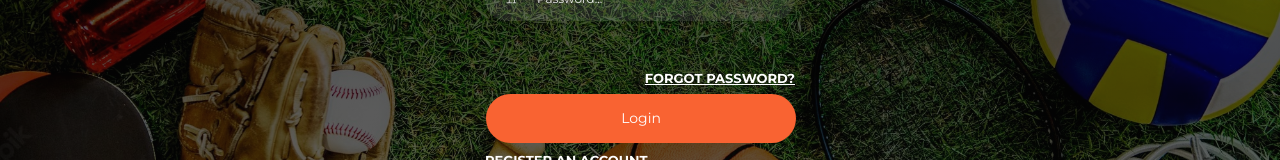
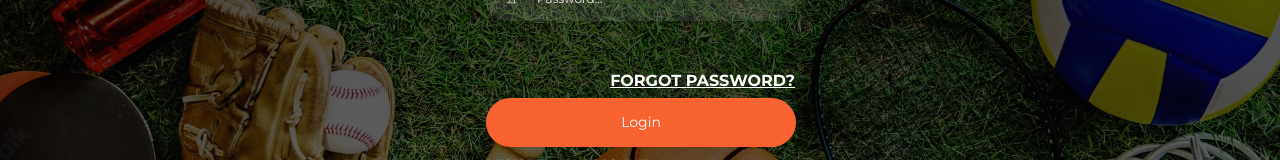
Before and after one commit to ReginaGitHub/Sporbius2, a Vue app: page /#/login in a window 1280 px wide. Shown: the part 488-648 px from the top of the page. Built offline with nearby package versions, Linux system fonts and the light colour scheme.

Commit message:
first commit

```diff
--- a/src/pages/Login.vue
+++ b/src/pages/Login.vue
@@ -21,7 +21,7 @@
             <div class="pull-right">
               <h6>
                 <router-link class="link footer-link" to="/forgotpassword">
-                  <span style="font-size: small; text-decoration: underline;">Forgot Password?</span>
+                  <span style="font-size: medium; text-decoration: underline;">Forgot Password?</span>
                 </router-link>
               </h6>
             </div>
```
